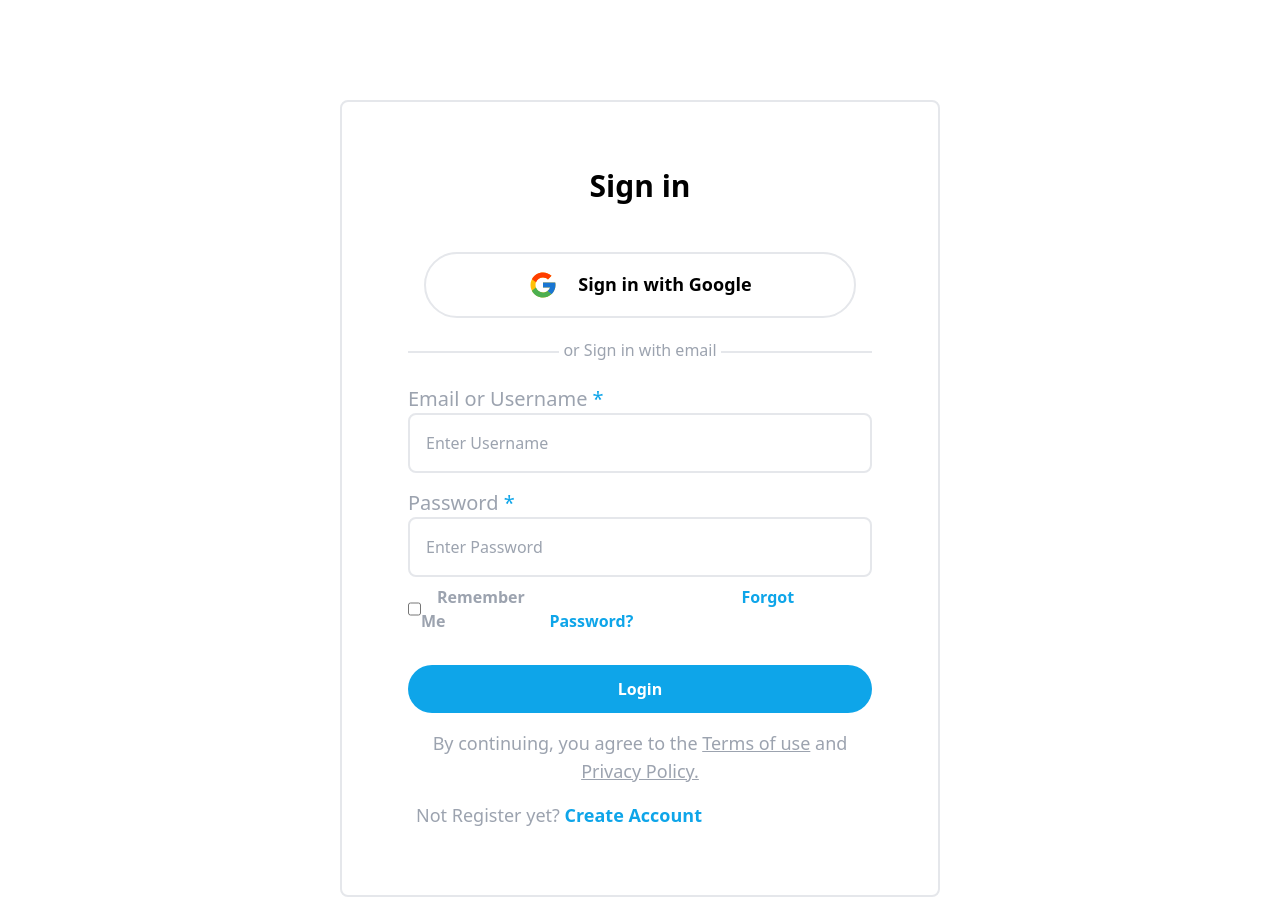
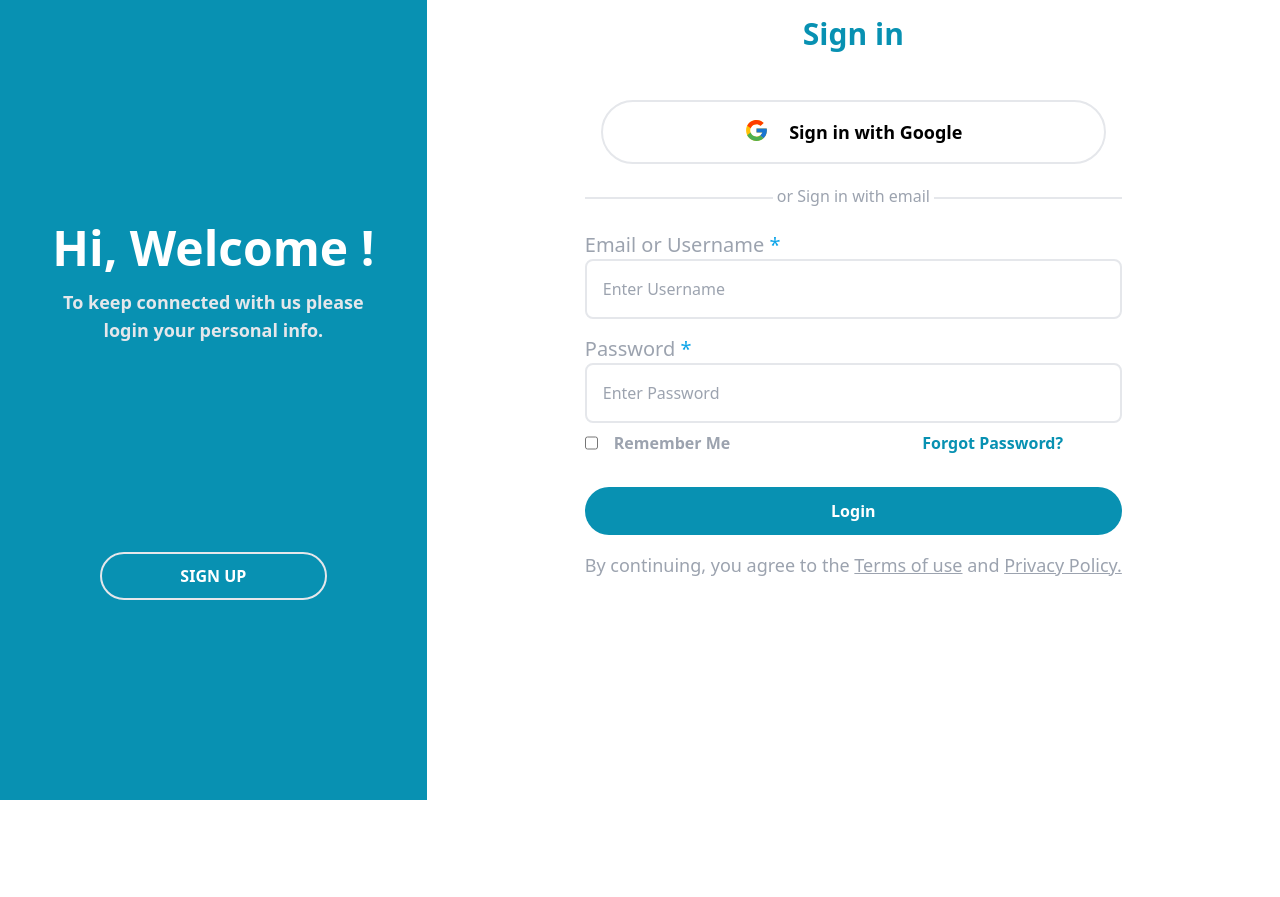
Before and after one commit to asiloprince/cityvet, a React (Vite) app in the folder client/: page /login in a window 1280 px wide. After the commit the page ends 800 px from the top, so only its background shows below. Built offline with nearby package versions, Linux system fonts and the light colour scheme.

Commit message:
New Login Form

```diff
--- a/client/src/pages/login/Login.tsx
+++ b/client/src/pages/login/Login.tsx
@@ -2,18 +2,22 @@ import {FcGoogle} from 'react-icons/fc'
 function Login() {
   return (
 
-    <div className=' sm:max-w-[600px] md:max-w-[600px] lg:max-w-[600px] xl:max-w-[600px]  mx-auto '>
+    <div className='grid grid-cols-1 md:grid-cols-3 lg:grid-cols-3 md:h-screen lg:h-screen'>
+      <div className=' bg-cyan-600 '>
+            <section className='text-white text-center grid grid-cols-1'>
+                <label className='text-1xl md:text-5xl lg:text-5xl font-bold mt-8 sm:mt-8 md:mt-56'>Hi, Welcome !</label>
+                <label className='text-xs md:text-md lg:text-lg text-[#e5e7eb] font-bold mt-4'>To keep connected with us please<br></br>login your personal info.</label>
+                <button type='submit' className='invisible sm:visible md:visible lg:visible xl:visible m-16 mt-2 sm:mt-8 md:mt-52 md:m-[100px] h-8 md:h-12 lg:-12 rounded-full border-2 font-bold hover:bg-white hover:text-cyan-600'>SIGN UP</button>
+            </section>
+        </div>
+        <div className='col-span-2 max-w-[600px] mx-auto'>
 
-      <div className= "mt-[50px] sm:mt-[100px] md:mt-[100px] lg:mt-[100px] xl:mt-[100px] sm:border-2 md:border-2 lg:border-2 xl:border-2 rounded-lg " >
-
-            <div className=' sm:m-[50px] md:m-[50px] lg:m-[50px] xl:m-[50px] text-[#9ca3af]'>
-
-              <form className=' grid sm:grid-cols-1 p-4 sm:justify-center ' >
-                <label className='text-center text-3xl text-[black] font-bold'>Sign in</label>
+        <form className=' grid sm:grid-cols-1 p-4 sm:justify-center text-[#9ca3af] ' >
+                <label className='text-center text-3xl text-cyan-600 font-bold'>Sign in</label>
 
                 <div className='mt-8 grid md:grid-cols-1 text-center items-center border-b-2 '>
-                  <button className='indent-5 mt-4 flex justify-center m-4 border-2 p-2 sm:p-4 md:p-4 lg:p-4 xl:p-4 rounded-full font-bold text-[black] text-lg'>
-                  <FcGoogle size={30}/>
+                  <button className='indent-5 mt-4 flex justify-center m-4 border-2 p-1 sm:p-4 md:p-4 lg:p-4 xl:p-4 rounded-full font-bold text-[black] text-lg'>
+                  <FcGoogle size={25}/>
                   Sign in with Google
                   </button>
 
@@ -23,25 +27,22 @@ function Login() {
                 </div>
 
                 <label className='text-sm sm:text-xl md:text-xl lg:text-xl xl:text-xl mt-8 '>Email or Username<span className='text-[#0ea5e9]'> *</span></label>
-                <input type="text" placeholder="Enter Username" required id='email'  className='p-2 sm:p-4 md:p-4 lg:p-4 xl:p-4  border-b-2 sm:border-2 md:border-2 lg:border-2 xl:border-2 sm:rounded-lg md:rounded-lg lg:rounded-lg xl:rounded-lg'></input>
+                <input type="text" placeholder="Enter Username" required id='email'  className='p-2 sm:p-2 md:p-2 lg:p-2 xl:p-4  border-b-2 sm:border-2 md:border-2 lg:border-2 xl:border-2 sm:rounded-lg md:rounded-lg lg:rounded-lg xl:rounded-lg'></input>
 
                 <label className='text-sm sm:text-xl md:text-xl lg:text-xl xl:text-xl mt-4'>Password<span className='text-[#0ea5e9]'> *</span></label>
-                <input type='password' placeholder='Enter Password' required id='password'  className='p-2 sm:p-4 md:p-4 lg:p-4 xl:p-4  border-b-2 sm:border-2 md:border-2 lg:border-2 xl:border-2 sm:rounded-lg md:rounded-lg lg:rounded-lg xl:rounded-lg' ></input>
+                <input type='password' placeholder='Enter Password' required id='password'  className='p-2 sm:p-2 md:p-2 lg:p-2 xl:p-4  border-b-2 sm:border-2 md:border-2 lg:border-2 xl:border-2 sm:rounded-lg md:rounded-lg lg:rounded-lg xl:rounded-lg'></input>
 
                 <div className='mt-2 flex'>
                   <input type='checkbox' />
                   <label className='indent-2 sm:indent-4   md:indent-4   lg:indent-4   xlindent-4  : font-bold'>Remember Me</label>
-                  <a href='' className='indent-14 sm:indent-48  md:indent-48   lg:indent-48   xl:indent-48 text-[#0ea5e9] font-bold'>Forgot Password?</a>
+                  <a href='' className='indent-14 sm:indent-48  md:indent-48   lg:indent-48   xl:indent-48 text-cyan-600 font-bold'>Forgot Password?</a>
                 </div>
 
-                <button type='submit'  className='items-center h-8 sm:h-12 md:h-12 lg:h-12 xl:h-12 mt-8 font-bold text-[white] rounded-full bg-[#0ea5e9] ' >Login</button>
+                <button type='submit'  className='items-center h-8 sm:h-12 md:h-12 lg:h-12 xl:h-12 mt-8 font-bold text-[white] rounded-full bg-cyan-600 '>Login</button>
                 <label className='text-center text-sm sm:text-lg md:text-lg lg:text-lg xl:text-lg mt-4'>By continuing, you agree to the <a href='' className='underline underline-offset-1'>Terms of use</a> and <a href='' className='underline underline-offset-1'>Privacy Policy.</a></label>
-                <label className='indent-2 text-sm sm:text-lg md:text-lg lg:text-lg xl:text-lg mt-4'> Not Register yet? <span className='text-[#0ea5e9] font-bold'><a href=''>Create Account</a></span></label>
-
               </form>
 
-            </div>
-      </div>
+        </div>
     </div>
 
   )
```
